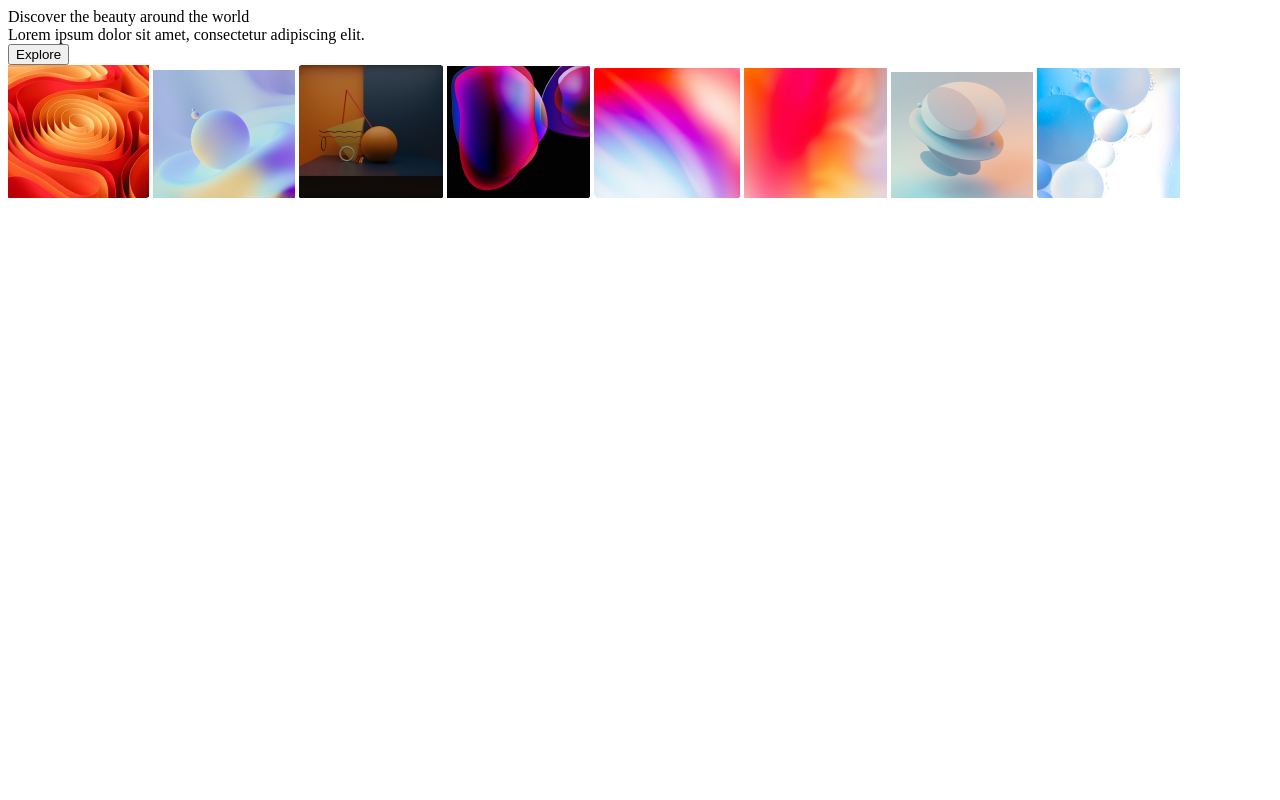
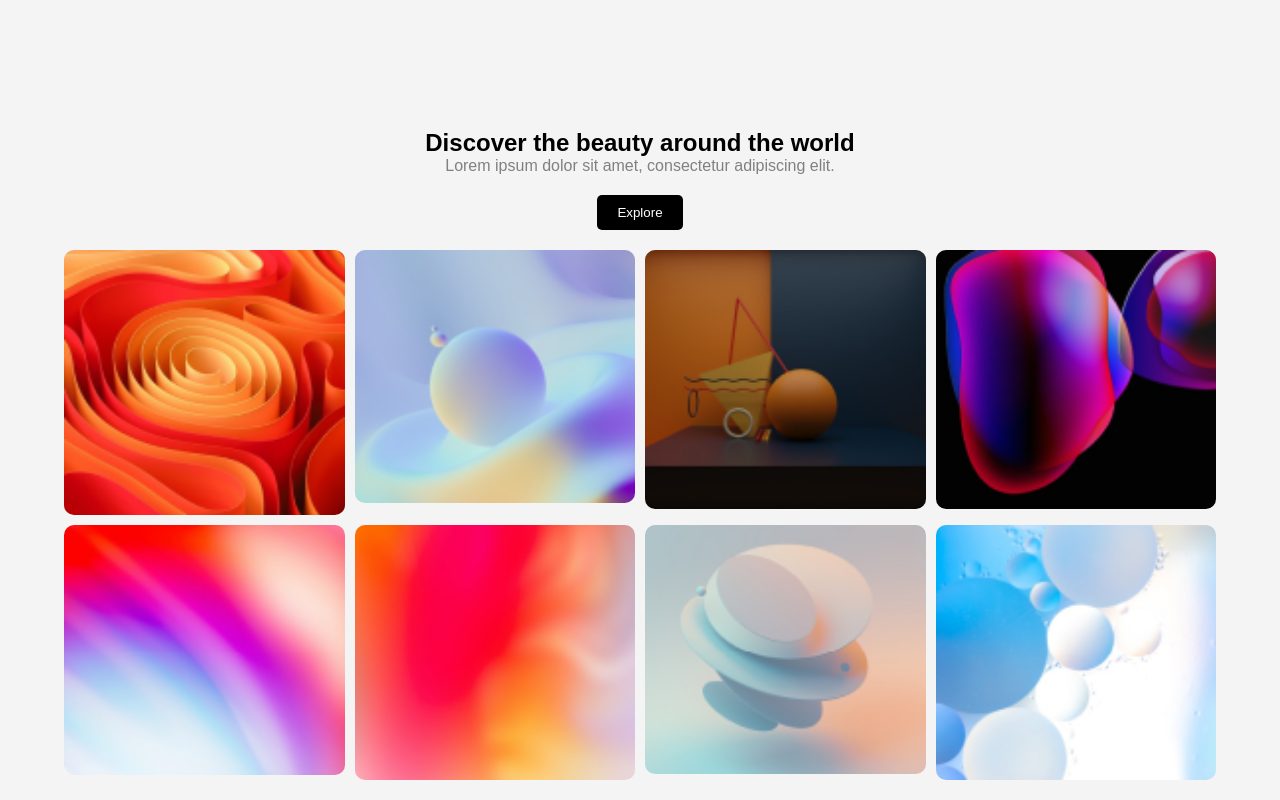
Before and after one commit to Edwincamilocorzosanchez/empleabilidad, a plain HTML site: page index.html in a window 1280 px wide. Drawn offline with Linux system fonts and the light colour scheme.

Commit message:
creacion de la hoja de estilos y finalizacion del proyecto

```diff
--- a/css/style.css
+++ b/css/style.css
@@ -0,0 +1,63 @@
+body {
+    font-family: Arial, sans-serif;
+    text-align: center;
+    margin: 0;
+    padding: 0;
+    display: flex;
+    flex-direction: column;
+    align-items: center;
+    justify-content: end;
+    min-height: 100vh;
+    background-color: #f4f4f4;
+}
+.gallery {
+    display: grid;
+    grid-template-columns: repeat(4, 1fr);
+    grid-template-rows: repeat(2, auto);
+    gap: 10px;
+    width: 90%;
+    max-width: 1200px;
+    margin: 20px auto;
+}
+.gallery img {
+    width: 100%;
+    height: auto;
+    border-radius: 10px;
+}
+
+.title {
+    font-size: 24px;
+    font-weight: bold;
+    margin-top: 20px;
+}
+.subtitle {
+    font-size: 16px;
+    color: gray;
+    margin-bottom: 20px;
+}
+.btn {
+    padding: 10px 20px;
+    background-color: black;
+    color: white;
+    border: none;
+    border-radius: 5px;
+    cursor: pointer;
+
+}
+.btn:hover {
+    background-color: darkgray;
+}
+
+@media (max-width: 768px) {
+    .gallery {
+        grid-template-columns: repeat(2, 1fr);
+        grid-template-rows: repeat(4, auto);
+    }
+}
+
+@media (max-width: 480px) {
+    .gallery {
+        grid-template-columns: repeat(1, 1fr);
+        grid-template-rows: repeat(8, auto);
+    }
+}
--- a/index.html
+++ b/index.html
@@ -4,7 +4,7 @@
     <meta charset="UTF-8">
     <meta name="viewport" content="width=device-width, initial-scale=1.0">
     <title>Galería de Imágenes</title>
-    <link rel="stylesheet" href="css/pagina1.css">
+    <link rel="stylesheet" href="css/style.css">
 </head>
 <body>
     <div class="title">Discover the beauty around the world</div>
```
